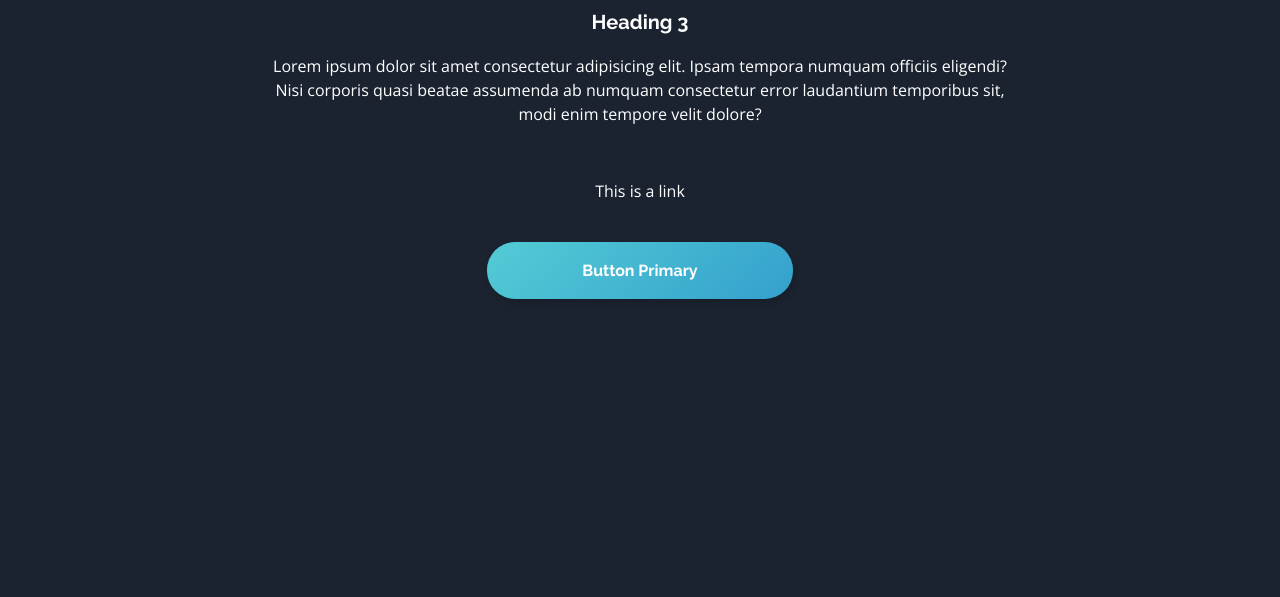
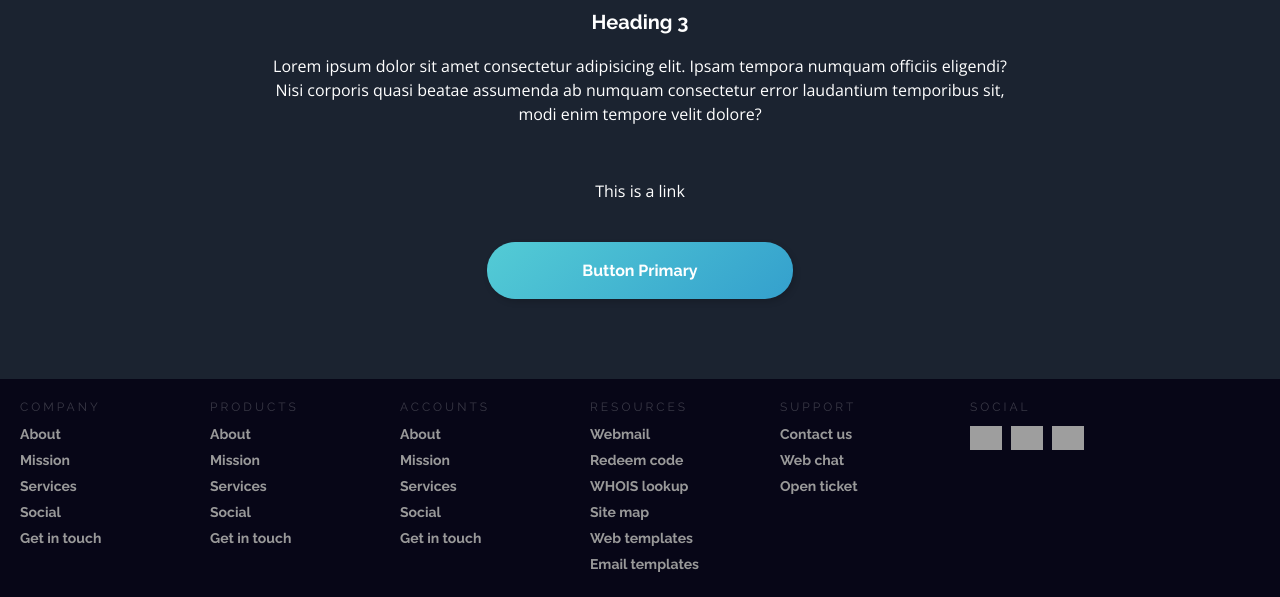
Before and after one commit to ezlyTech/fylo, a website: page sicoFylo.html in a window 1280 px wide. Shown: the part 360-957 px from the top of the page. Before the commit the page ends 800 px from the top, so only its background shows below. Drawn offline with nearby package versions, Linux system fonts and the light colour scheme; grey boxes are pictures that could not be loaded.

Commit message:
footer progress

```diff
--- a/app/scss/globals/_base.scss
+++ b/app/scss/globals/_base.scss
@@ -18,6 +18,7 @@
 body {
     font-family: $font-primary;
     background-color: $color-blue;
+    background-image: url("./../../../assets/images/background.png");
 }
 
 h1 {
--- a/app/scss/ribbons/sico.scss
+++ b/app/scss/ribbons/sico.scss
@@ -51,6 +51,65 @@
 
 }
 
+
+.footer {
+    width: 100%;
+    position: relative;
+    height: auto;
+    background-color: #070617;
+  }
+  .footer .col {
+    width: 190px;
+    height: auto;
+    float: left;
+    box-sizing: border-box;
+    -webkit-box-sizing: border-box;
+    -moz-box-sizing: border-box;
+    padding: 0px 20px 20px 20px;
+  }
+  .footer .col h1 {
+    margin: 0;
+    padding: 0;
+    font-family: inherit;
+    font-size: 12px;
+    line-height: 17px;
+    padding: 20px 0px 5px 0px;
+    color: rgba(255,255,255,0.2);
+    font-weight: normal;
+    text-transform: uppercase;
+    letter-spacing: 0.250em;
+  }
+  .footer .col ul {
+    list-style-type: none;
+    margin: 0;
+    padding: 0;
+  }
+  .footer .col ul li {
+    color: #999999;
+    font-size: 14px;
+    font-family: inherit;
+    font-weight: bold;
+    padding: 5px 0px 5px 0px;
+    cursor: pointer;
+    transition: .2s;
+    -webkit-transition: .2s;
+    -moz-transition: .2s;
+  }
+  .social ul li {
+    display: inline-block;
+    padding-right: 5px !important;
+  }
+
+  .footer .col ul li:hover {
+    color: #ffffff;
+    transition: .1s;
+    -webkit-transition: .1s;
+    -moz-transition: .1s;
+  }
+  .clearfix {
+    clear: both;
+  }
+
 @media only screen and (max-width: 768px) {
 
 }
--- a/sicoFylo.html
+++ b/sicoFylo.html
@@ -52,6 +52,73 @@
         </section>
     </main>
 
+    <div class="footer">
+        <div class="contain">
+        <div class="col">
+          <h1>Company</h1>
+          <ul>
+            <li>About</li>
+            <li>Mission</li>
+            <li>Services</li>
+            <li>Social</li>
+            <li>Get in touch</li>
+          </ul>
+        </div>
+        <div class="col">
+          <h1>Products</h1>
+          <ul>
+            <li>About</li>
+            <li>Mission</li>
+            <li>Services</li>
+            <li>Social</li>
+            <li>Get in touch</li>
+          </ul>
+        </div>
+        <div class="col">
+          <h1>Accounts</h1>
+          <ul>
+            <li>About</li>
+            <li>Mission</li>
+            <li>Services</li>
+            <li>Social</li>
+            <li>Get in touch</li>
+          </ul>
+        </div>
+        <div class="col">
+          <h1>Resources</h1>
+          <ul>
+            <li>Webmail</li>
+            <li>Redeem code</li>
+            <li>WHOIS lookup</li>
+            <li>Site map</li>
+            <li>Web templates</li>
+            <li>Email templates</li>
+          </ul>
+        </div>
+        <div class="col">
+          <h1>Support</h1>
+          <ul>
+            <li>Contact us</li>
+            <li>Web chat</li>
+            <li>Open ticket</li>
+          </ul>
+        </div>
+        <div class="col social">
+          <h1>Social</h1>
+          <ul>
+            <li><img src="https://svgshare.com/i/5fq.svg" width="32" style="width: 32px;"></li>
+            <li><img src="https://svgshare.com/i/5eA.svg" width="32" style="width: 32px;"></li>
+            <li><img src="https://svgshare.com/i/5f_.svg" width="32" style="width: 32px;"></li>
+          </ul>
+        </div>
+      <div class="clearfix"></div>
+      </div>
+      </div>
+
+
+
+
+
 
 </body>
 </html>
```
Also changed, not shown: dist/style.css, 1 other file.
